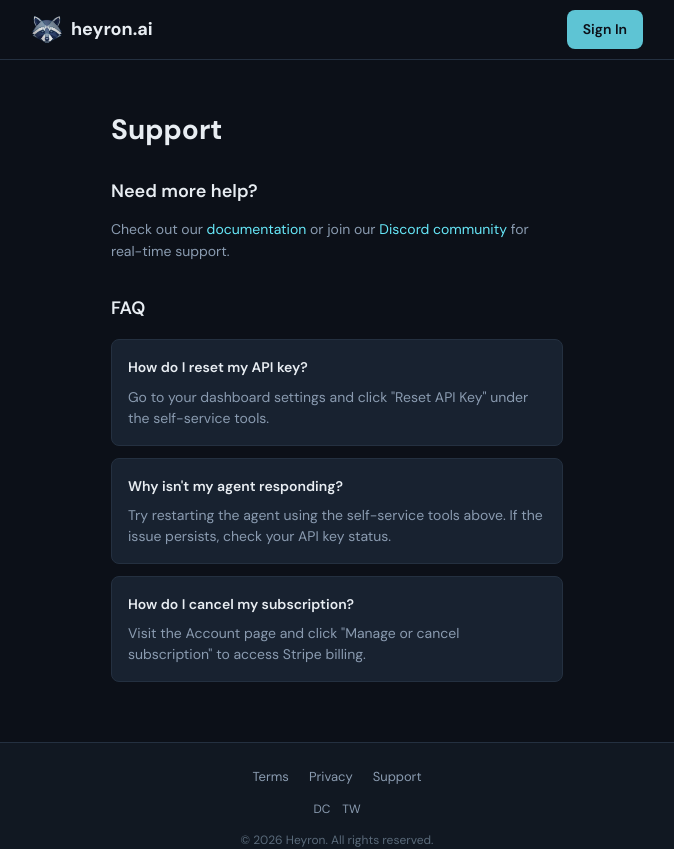
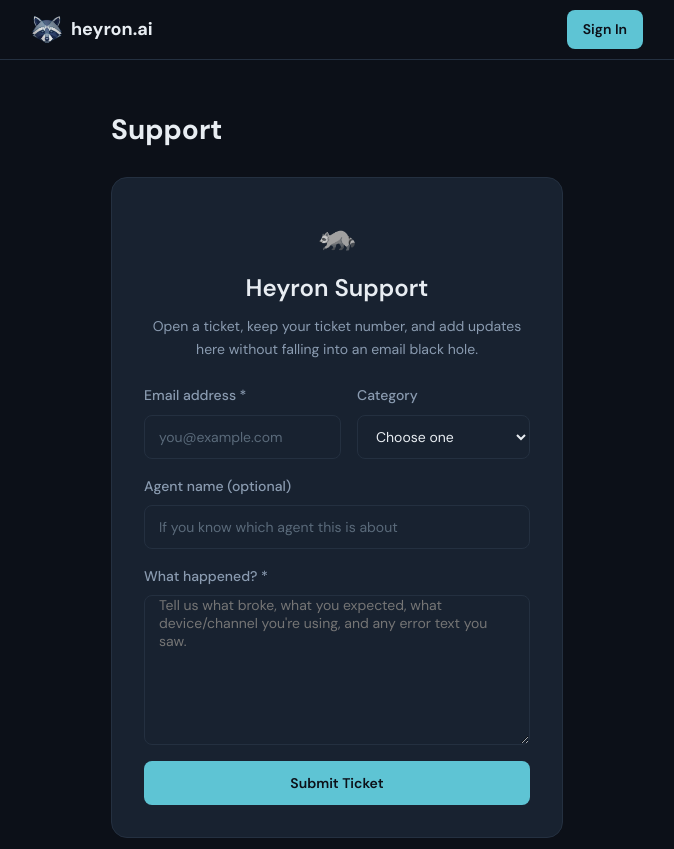
Before and after one commit to crazydc/heyron-docs, a React (Vite) app in the folder client/: page /support in a window 1280 px wide. Shown: the top 849 px of the page, without its empty margins (303-977 px from the left). Built offline with nearby package versions, Linux system fonts and the light colour scheme.

Commit message:
Add ticket submission form to Support page

```diff
--- a/client/src/pages/Support.css
+++ b/client/src/pages/Support.css
@@ -187,3 +187,62 @@
 .link:hover {
   text-decoration: underline;
 }
+
+/* Ticket Section */
+.ticket-section {
+  background: var(--bg-card);
+  border: 1px solid var(--border);
+  border-radius: 16px;
+  padding: 32px;
+  margin-bottom: 32px;
+}
+
+.ticket-header {
+  text-align: center;
+  margin-bottom: 24px;
+}
+
+.ticket-emoji {
+  font-size: 32px;
+  display: block;
+  margin-bottom: 8px;
+}
+
+.ticket-header h2 {
+  font-size: 24px;
+  font-weight: 600;
+  margin-bottom: 8px;
+}
+
+.ticket-header p {
+  color: var(--text-secondary);
+  font-size: 14px;
+}
+
+.ticket-form {
+  display: flex;
+  flex-direction: column;
+  gap: 16px;
+}
+
+.ticket-row {
+  display: grid;
+  grid-template-columns: repeat(2, 1fr);
+  gap: 16px;
+}
+
+.ticket-form .field {
+  display: flex;
+  flex-direction: column;
+  gap: 8px;
+}
+
+.ticket-form label {
+  font-size: 14px;
+  color: var(--text-secondary);
+}
+
+.ticket-form .textarea {
+  resize: vertical;
+  min-height: 150px;
+}
--- a/client/src/pages/Support.jsx
+++ b/client/src/pages/Support.jsx
@@ -3,11 +3,32 @@
 import { useAppSelector } from '../store/hooks'
 import Layout from '../components/layout/Layout'
 import Button from '../components/ui/Button'
+import Input from '../components/ui/Input'
+import Alert from '../components/ui/Alert'
 import './Support.css'
 
 export default function Support() {
-  const { isAuthenticated } = useAppSelector(state => state.auth)
+  const { isAuthenticated, user } = useAppSelector(state => state.auth)
   const [expanded, setExpanded] = useState(true)
+  const [ticketSubmitted, setTicketSubmitted] = useState(false)
+
+  const [formData, setFormData] = useState({
+    email: user?.email || '',
+    category: '',
+    agentName: '',
+    description: ''
+  })
+
+  const handleChange = (e) => {
+    const { name, value } = e.target
+    setFormData(prev => ({ ...prev, [name]: value }))
+  }
+
+  const handleSubmit = (e) => {
+    e.preventDefault()
+    // For now, just show success - in production, this would submit to an API
+    setTicketSubmitted(true)
+  }
 
   return (
     <Layout>
@@ -61,15 +82,86 @@
                   Still stuck?{' '}
                   <a href="https://discord.gg/ZYZsDNXTjW" target="_blank" rel="noopener" className="link">
                     Ask in Discord
-                  </a>{' '}
-                  or{' '}
-                  <a href="/support" className="link">
-                    submit a ticket
-                  </a>.
+                  </a>
                 </p>
               </div>
             </div>
           )}
+
+          {/* Submit Ticket Section */}
+          <div className="ticket-section">
+            <div className="ticket-header">
+              <span className="ticket-emoji">🦝</span>
+              <h2>Heyron Support</h2>
+              <p>Open a ticket, keep your ticket number, and add updates here without falling into an email black hole.</p>
+            </div>
+
+            {ticketSubmitted ? (
+              <Alert type="success">
+                Ticket submitted successfully! We'll get back to you soon.
+              </Alert>
+            ) : (
+              <form onSubmit={handleSubmit} className="ticket-form">
+                <div className="ticket-row">
+                  <div className="field">
+                    <label>Email address *</label>
+                    <Input
+                      type="email"
+                      name="email"
+                      value={formData.email}
+                      onChange={handleChange}
+                      placeholder="you@example.com"
+                      required
+                    />
+                  </div>
+                  <div className="field">
+                    <label>Category</label>
+                    <select
+                      name="category"
+                      value={formData.category}
+                      onChange={handleChange}
+                      className="input"
+                    >
+                      <option value="">Choose one</option>
+                      <option value="billing">Billing</option>
+                      <option value="connection">Connection</option>
+                      <option value="bug">Bug</option>
+                      <option value="usage">Usage question</option>
+                      <option value="other">Other</option>
+                    </select>
+                  </div>
+                </div>
+
+                <div className="field">
+                  <label>Agent name (optional)</label>
+                  <Input
+                    type="text"
+                    name="agentName"
+                    value={formData.agentName}
+                    onChange={handleChange}
+                    placeholder="If you know which agent this is about"
+                  />
+                </div>
+
+                <div className="field">
+                  <label>What happened? *</label>
+                  <textarea
+                    name="description"
+                    value={formData.description}
+                    onChange={handleChange}
+                    placeholder="Tell us what broke, what you expected, what device/channel you're using, and any error text you saw."
+                    required
+                    rows={7}
+                    className="input textarea"
+                  />
+                </div>
+
+                <Button type="submit" fullWidth>
+                  Submit Ticket
+                </Button>
+              </form>
+            )}
+          </div>
 
           <div className="help-section">
             <h2>Need more help?</h2>
@@ -85,22 +177,6 @@
               for real-time support.
             </p>
           </div>
-
-          <div className="faq-section">
-            <h2>FAQ</h2>
-            <div className="faq-item">
-              <h3>How do I reset my API key?</h3>
-              <p>Go to your dashboard settings and click "Reset API Key" under the self-service tools.</p>
-            </div>
-            <div className="faq-item">
-              <h3>Why isn't my agent responding?</h3>
-              <p>Try restarting the agent using the self-service tools above. If the issue persists, check your API key status.</p>
-            </div>
-            <div className="faq-item">
-              <h3>How do I cancel my subscription?</h3>
-              <p>Visit the Account page and click "Manage or cancel subscription" to access Stripe billing.</p>
-            </div>
-          </div>
         </div>
       </div>
     </Layout>
```
Also changed, not shown: 5 other files (tests, documents, lock files or other folders).
